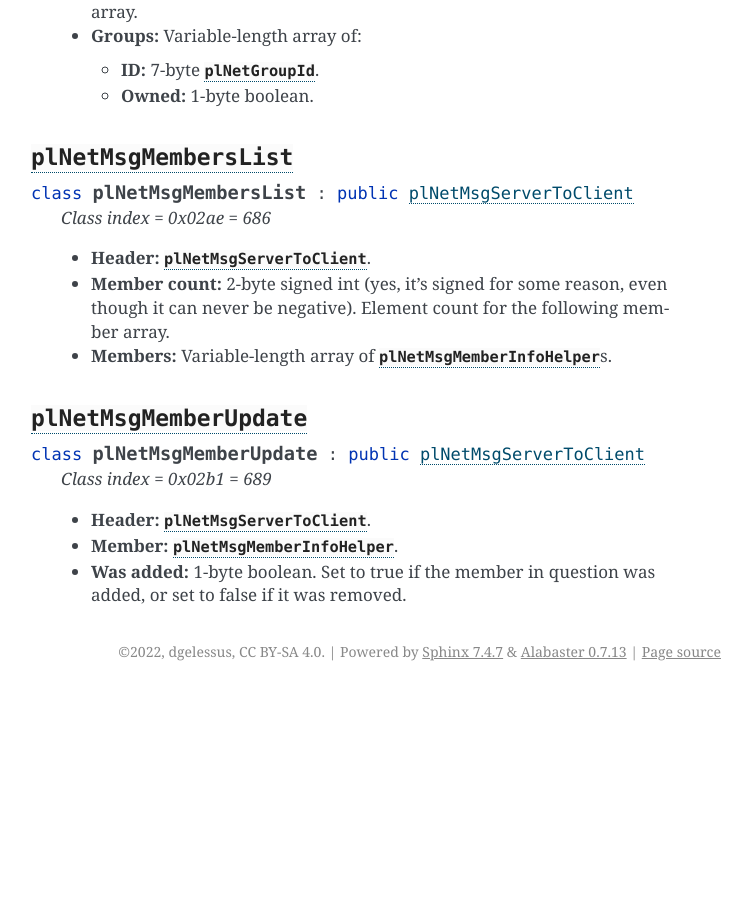
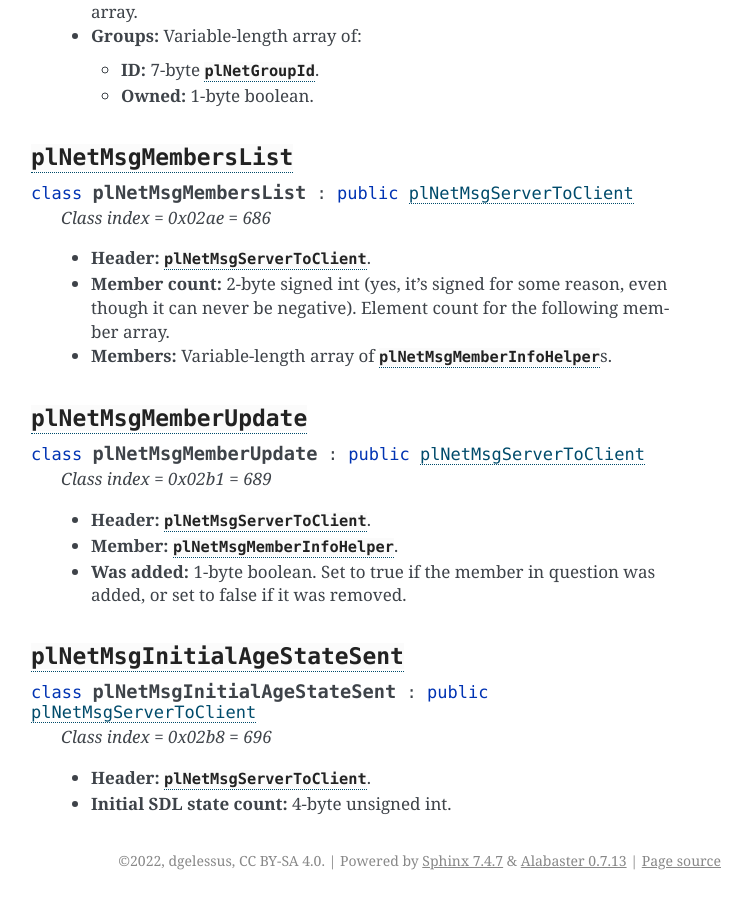
Before and after one commit to dgelessus/NAGUS, a Sphinx documentation site: the page built from docs/uru/game_server.rst, in a window 1280 px wide and 900 px high, scrolled down 17433 px. Shown: the whole window, without its empty margins (389-1141 px from the left). Built offline with Sphinx 7.4.7, drawn with Linux system fonts in a browser that asks for light colours; before the commit the page ends 18124 px from its top, so only the background shows below that; some of the changed text lies outside the part shown.

Commit message:
Document structure of plNetMsgInitialAgeStateSent

```diff
--- a/docs/uru/game_server.rst
+++ b/docs/uru/game_server.rst
@@ -182,7 +182,7 @@ and not supported by MOSS or DIRTSAND
     * :cpp:class:`plNetMsgGroupOwner` = 0x0264 = 612 (server -> client)
     * :cpp:class:`plNetMsgMembersList` = 0x02ae = 686 (server -> client)
     * :cpp:class:`plNetMsgMemberUpdate` = 0x02b1 = 689 (server -> client)
-    * ``plNetMsgInitialAgeStateSent`` = 0x02b8 = 696 (server -> client)
+    * :cpp:class:`plNetMsgInitialAgeStateSent` = 0x02b8 = 696 (server -> client)
   * ``plNetMsgListenListUpdate`` = 0x02c8 = 712 (client <-> server, unused, but client theoretically handles it)
   * ``plNetMsgRelevanceRegions`` = 0x03ac = 940 (client -> server)
   * ``plNetMsgPlayerPage`` = 0x03b4 = 948 (client -> server)
@@ -970,3 +970,13 @@ Common data types
    * **Was added:** 1-byte boolean.
      Set to true if the member in question was added,
      or set to false if it was removed.
+
+:cpp:class:`plNetMsgInitialAgeStateSent`
+^^^^^^^^^^^^^^^^^^^^^^^^^^^^^^^^^^^^^^^^
+
+.. cpp:class:: plNetMsgInitialAgeStateSent : public plNetMsgServerToClient
+
+   *Class index = 0x02b8 = 696*
+
+   * **Header:** :cpp:class:`plNetMsgServerToClient`.
+   * **Initial SDL state count:** 4-byte unsigned int.
```
